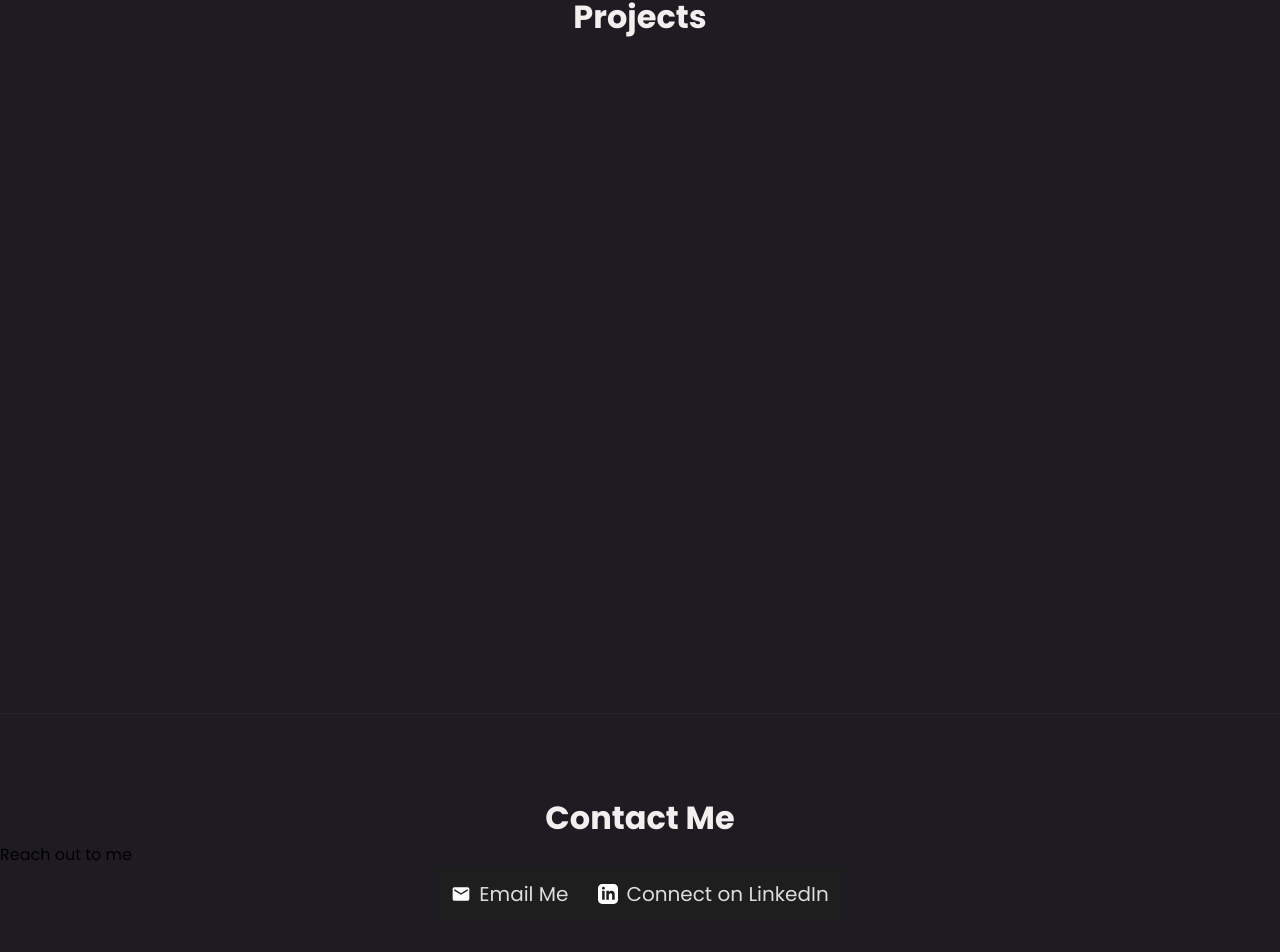
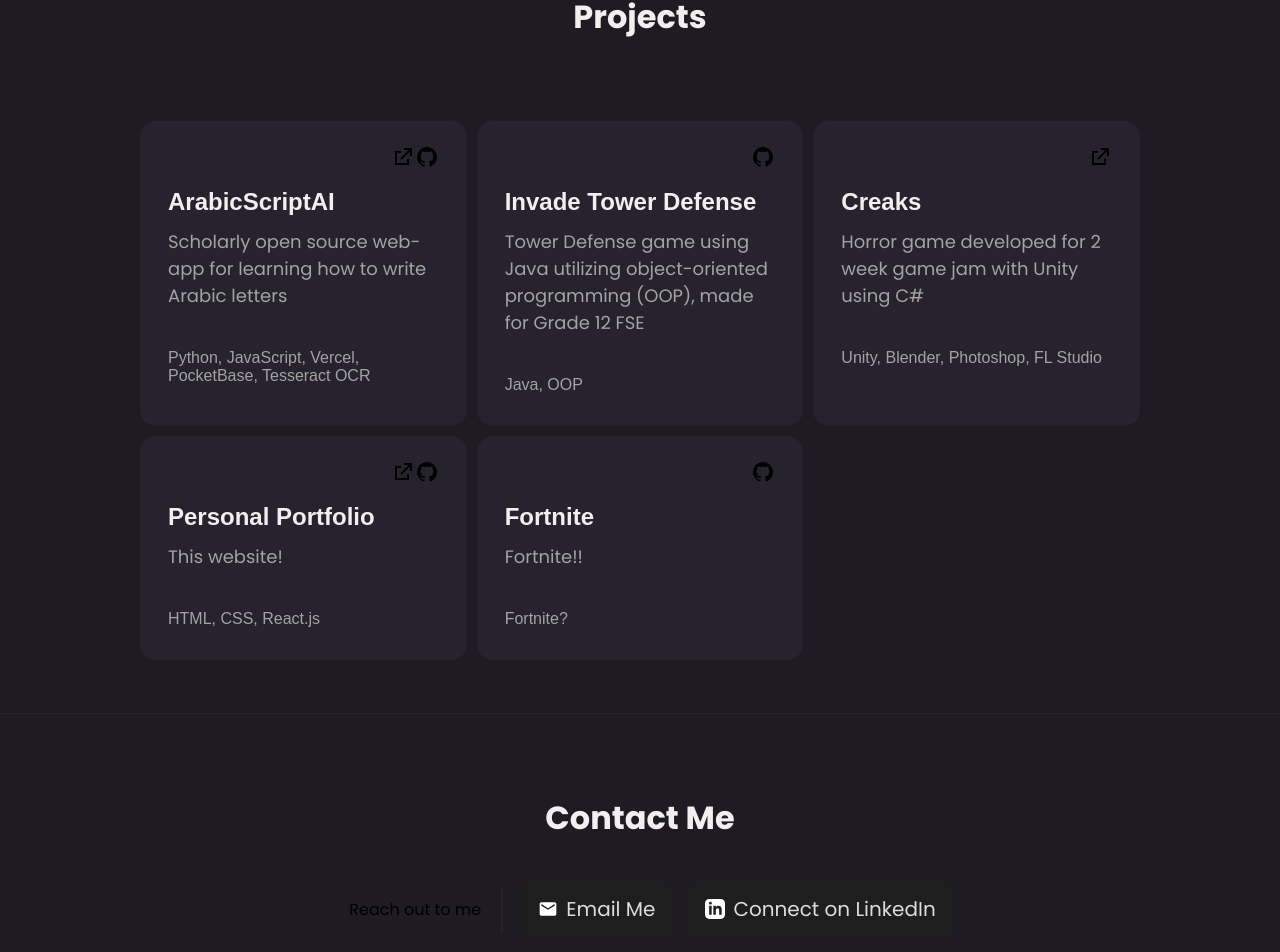
Before and after one commit to wahamiyousef/oldSite2_wahamiyousef.github.io, a React (Create React App) app: page / in a window 1280 px wide. Shown: the part 1788-2740 px from the top of the page. Built offline with nearby package versions, Linux system fonts and the light colour scheme.

Commit message:
project cards

```diff
--- a/src/pages/Projects.js
+++ b/src/pages/Projects.js
@@ -1,12 +1,76 @@
 import React from 'react'
 import '../styles/projects.css'
+import { ReactComponent as Folder} from '../assets/folder.svg'
+import { ReactComponent as GitHub} from '../assets/github.svg'
+import { ReactComponent as Link} from '../assets/externalLink.svg'
 
-function Projects() {
-  return (
-    <div id="projects" className='projectsContainer'>
-      <h1>Projects</h1>
-    </div>
-  )
+
+class Projects extends React.Component {
+  render() {
+    const projects = {
+      "ArabicScriptAI": {
+        desc: "Scholarly open source web-app for learning how to write Arabic letters",
+        stack: "Python, JavaScript, Vercel, PocketBase, Tesseract OCR",
+        link: "https://arabic-script-ai.vercel.app/",
+        open: "https://github.com/wahamiyousef/ArabicScriptAI"
+      },
+      "Invade Tower Defense": {
+        desc: "Tower Defense game using Java utilizing object-oriented programming (OOP), made for Grade 12 FSE",
+        stack: "Java, OOP",
+        link: "",
+        open: "https://github.com/wahamiyousef/Invade-Tower-Defense"
+      },
+      "Creaks": {
+        desc: "Horror game developed for 2 week game jam with Unity using C#",
+        stack: "Unity, Blender, Photoshop, FL Studio",
+        link: "https://stuvs.itch.io/creaks",
+        open: ""
+      },
+      "Personal Portfolio": {
+        desc: "This website! ",
+        stack: "HTML, CSS, React.js",
+        link: "https://wahamiyousef.github.io/",
+        open: "https://github.com/wahamiyousef/wahamiyousef.github.io"
+      },
+      "Fortnite": {
+        desc: "Fortnite!! ",
+        stack: "Fortnite?",
+        link: "",
+        open: "youtube.com/@arartex"
+      }
+    };
+
+    return (
+      <div id="projects" className='projectsContainer'>
+        <h1>Projects</h1>
+
+        <div className='projectsBox'>
+          <ul className='projectsGrid'>
+            {Object.keys(projects).map((key, i) => (
+              <li className='projectsCard'>
+                <div className='cardHeader'>
+                  {/*
+                  <div className='folder-icon'>
+                    <Folder />
+                  </div>
+                  */}
+                  <div className='links'>
+                    {projects[key]["link"] && <a href={projects[key]["link"]}><Link /></a>}
+                    {projects[key]["open"] && <a href={projects[key]["open"]}><GitHub /></a>}
+                  </div>
+                </div>
+
+                <div className='cardTitle'>{key}</div>
+                <div className='cardDesc'>{projects[key]["desc"]}</div>
+                <div className='cardTech'>{projects[key]["stack"]}</div>
+              </li>
+            ))}
+          </ul>
+        </div>
+
+      </div>
+    );
+  }
 }
 
 export default Projects
--- a/src/styles/contact.css
+++ b/src/styles/contact.css
@@ -10,8 +10,27 @@
   padding-top: 80px;
 }
 
+.contactBox {
+  display: flex;
+  flex-direction: row;
+  justify-content: center;
+  align-items: center;
+  gap: 20px;
+  margin-top: 40px;
+}
+.contactBox::after {
+
+}
+
 .contactIcons {
   display: flex;
+  flex-direction: row;
   justify-content: center;
   align-items: center;
+  gap: 20px;
 }
+.contactParagraph {
+  border-right: 2px solid var(--hoverDarkBackground);
+  padding: 10px 20px 10px 20px;
+
+}
--- a/src/styles/projects.css
+++ b/src/styles/projects.css
@@ -10,19 +10,67 @@
   padding-top: 80px;
 }
 
+.projectsBox{
+  margin: auto;
+  max-width: 1000px;
+}
+#projects h1 {
+  padding-bottom: 10vh;
+}
+
+.projectsGrid {
+  display: grid;
+  grid-template-columns: repeat(3, minmax(300px, 1fr));
+  grid-gap: 10px;
+}
+@media (max-width: 700px) {
+  .projectsGrid {
+    grid-template-columns: repeat(auto-fill, minmax(250px, 1fr));
+  }
+}
+
 .projectsCard {
   position: relative;
   cursor: default;
   display: flex;
   flex-direction: column;
   position: relative;
-  height: 100%;
   padding: 2rem 1.75rem;
-  background-color: var(--darkBackground);
+  background-color: var(--hoverDarkBackground);
   border-radius: 16px;
   text-align: left;
+  transition: 0.3s;
 }
 .projectsCard:hover {
+  transition: 0.3s;
   transform: translateY(-7px);
   background-color: var(--hoverDarkBackground);
 }
+
+.cardHeader {
+  margin-top: -20px;
+  display: flex;
+  padding: .75em 0 !important;
+  flex-direction: row;
+  justify-content: flex-end;
+  border-bottom: none !important;
+}
+
+.cardTitle {
+  font-family: 'montseratt', sans-serif;
+  color: var(--text);
+  font-size: 24px;
+  font-weight: bold;
+  margin-bottom: 12px;
+}
+.cardDesc {
+  font-family: 'poppins', sans-serif;
+  color: var(--light-text);
+  font-size: 18px;
+  padding-bottom: 40px;
+}
+.cardTech {
+  font-family: "NTR", sans-serif;
+  color: var(--light-text);
+  font-size: 16px;
+}
```
